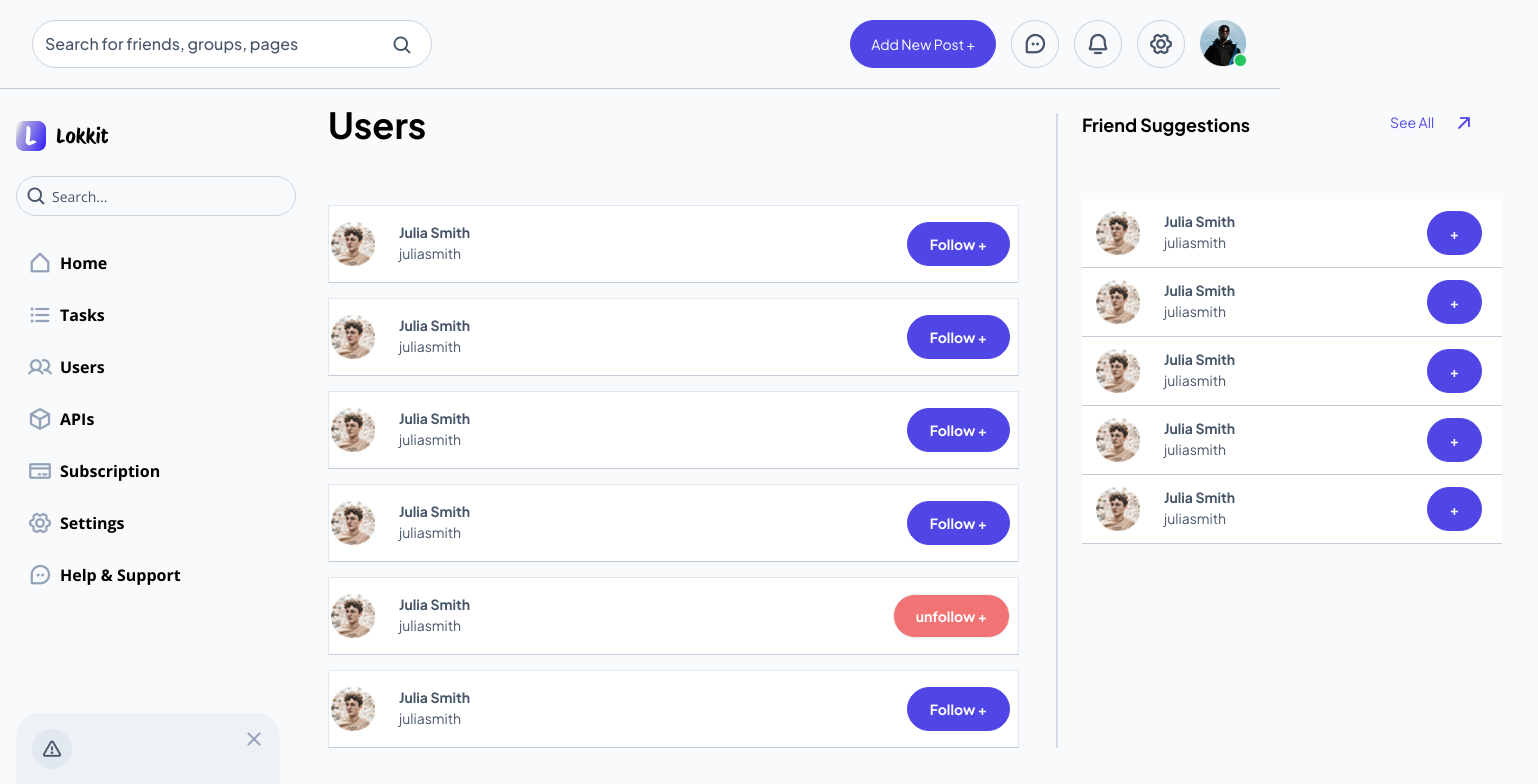
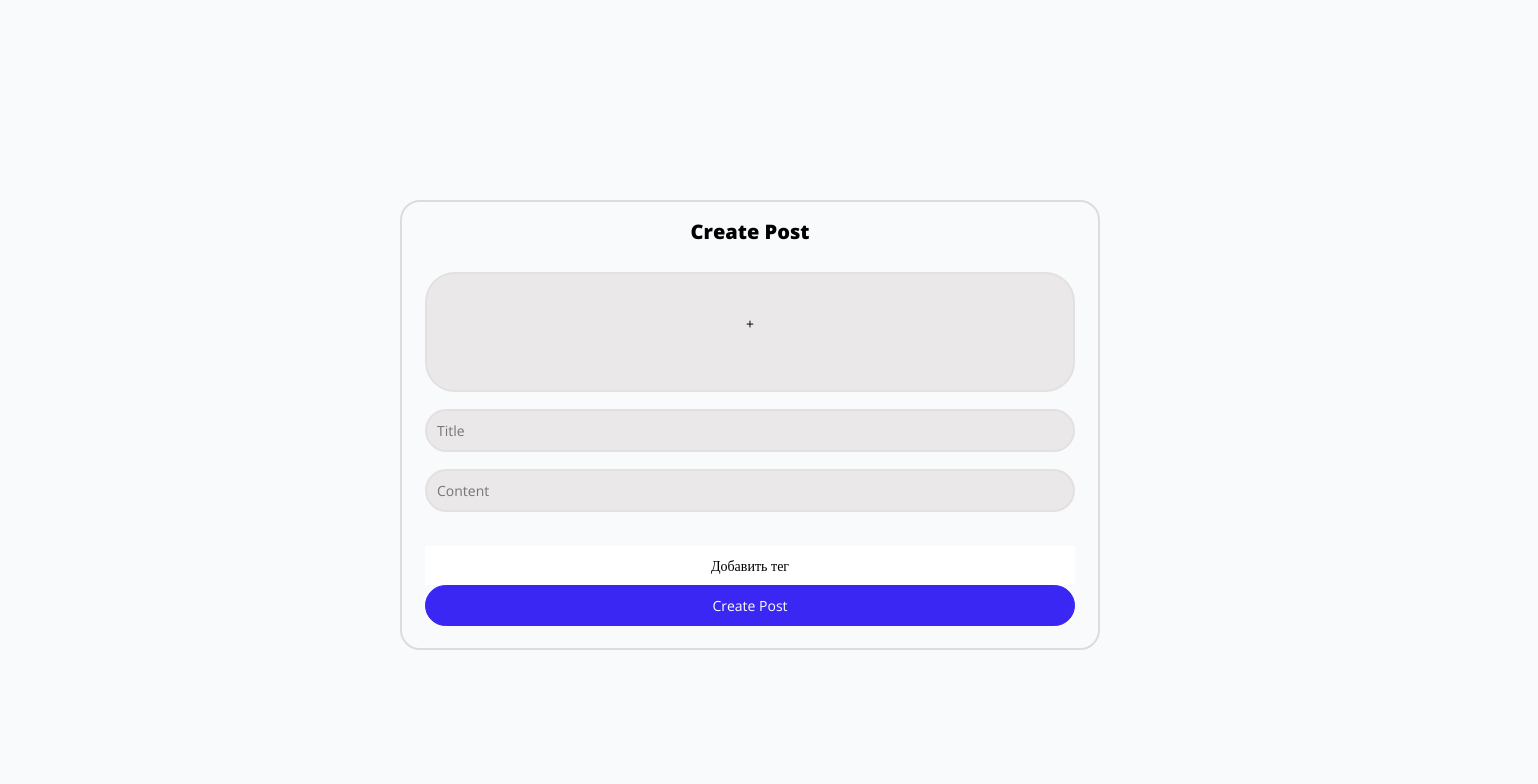
Before and after one commit to Kotiev12/Lokkit1, an Angular app: page /users in a window 1280 px wide. Shown: the top 784 px of the page, 1538 px wide, since content can reach past the window. Built offline with nearby package versions, Linux system fonts and the light colour scheme.

Commit message:
feat(post): added feature create-post

```diff
--- a/src/app/app.component.html
+++ b/src/app/app.component.html
@@ -1,5 +1 @@
-<app-navbar/>
-<main class="container">
-  <app-sidebar/>
-  <router-outlet></router-outlet>
-</main>
+<app-create-post>
--- a/src/app/app.component.ts
+++ b/src/app/app.component.ts
@@ -4,11 +4,12 @@ import { NavbarComponent } from "./shared/components/navbar/navbar.component";
 import { ProfileComponent } from "./features/profile/pages/profile/profile.component";
 import { SidebarComponent } from "./shared/components/sidebar/sidebar.component";
 import { RegisterComponent } from './features/register/register.component';
+import { CreatePostComponent } from "./features/post/components/create-post/create-post.component";
 
 
 @Component({
   selector: 'app-root',
-  imports: [RouterOutlet, NavbarComponent, ProfileComponent, SidebarComponent, RegisterComponent],
+  imports: [RouterOutlet, NavbarComponent, ProfileComponent, SidebarComponent, RegisterComponent, CreatePostComponent],
   templateUrl: './app.component.html',
   styleUrl: './app.component.scss'
 })
--- a/src/app/core/services/post.service.ts
+++ b/src/app/core/services/post.service.ts
@@ -75,4 +75,7 @@ export class PostService {
       }
     }
 
+    createPost(data: any) {
+      console.log(data);
+    }
 }
--- /dev/null
+++ b/src/app/features/post/components/create-post/create-post.component.html
@@ -0,0 +1,43 @@
+<div class="create-post">
+  <h1>Create Post</h1>
+  <form [formGroup]="createPostForm" class="form" class="form">
+    <label class="file">
+      <input class="img" formControlName="image" type="file" />
+      <span>+</span>
+    </label>
+    <input formControlName="title" type="text" placeholder="Title" />
+    @if(createPostForm.controls.title.touched &&
+    createPostForm.controls.title.invalid){
+    <span *ngIf="createPostForm.controls.title?.errors?.['required']">
+      обязательное поле
+    </span>
+    <span *ngIf="createPostForm.controls.title?.errors?.['minlength']">
+      минимальное число символов 3
+    </span>
+    }
+    <input formControlName="content" type="text" placeholder="Content" />
+    @if(createPostForm.controls.content.touched &&
+    createPostForm.controls.content.invalid){
+    <span *ngIf="createPostForm.controls.content?.errors?.['required']">
+      Обязательное поле
+    </span>
+    <span *ngIf="createPostForm.controls.content?.errors?.['maxlength']">
+      максимальное число символов 150
+    </span>
+    }
+    <div formArrayName="tegs" class="tegs">
+      @for(teg of tegs.controls; track $index){
+      <label class="teg" for="">
+        <input [formControlName]="$index" type="text" name="" id="" />
+        <p (click)="closeTag()">X</p>
+      </label>
+      }
+    </div>
+    <div>
+      <div class="foot-btn">
+        <button class="tag" (click)="addTeg()">Добавить тег</button>
+        <button class="create" (click)="createPost()">Create Post</button>
+      </div>
+    </div>
+  </form>
+</div>
--- /dev/null
+++ b/src/app/features/post/components/create-post/create-post.component.scss
@@ -0,0 +1,82 @@
+.create-post {
+  display: flex;
+  flex-direction: column;
+  gap: 20px;
+  align-items: center;
+  margin-left: 400px;
+  margin-top: 200px;
+  width: 700px;
+  height: 450px;
+  border: 2px solid rgb(220, 220, 220);
+  border-radius: 20px;
+  h1{
+    padding-top: 10px;
+    font-size: 20px;
+    font-weight: 1000;
+    line-height: 40px;
+  }
+}
+
+.form {
+  display: flex;
+  flex-direction: column;
+  gap: 17px;
+
+  input {
+    width: 650px;
+    padding: 10px;
+    border: 2px solid rgb(227, 224, 224);
+    border-radius: 30px;
+    background-color: rgb(234, 232, 232);
+  }
+  .img{
+    display: none;
+    height: 150px;
+    padding: 40px;
+  }
+}
+
+.file{
+  display: inline-block;
+  text-align: center;
+  width: 650px;
+  height: 120px;
+  padding: 40px;
+  border: 2px solid rgb(227, 224, 224);
+  border-radius: 30px;
+  background-color: rgb(234, 232, 232);
+}
+
+button {
+  padding: 10px;
+}
+
+input.ng-valid.ng-touched {
+  border-bottom: 2px solid green;
+}
+
+input.ng-invalid.ng-touched {
+  border-bottom: 2px solid red;
+}
+
+button{
+  width: 650px;
+  padding: 10px;
+}
+
+.tag{
+  background-color: #fff;
+}
+
+.create{
+  background-color: var(--purple);
+  color: #fff;
+  border: 1px solid var(--purple);
+  border-radius: 30px;
+}
+
+.foot-btn{
+  display: flex;
+  flex-direction: column;
+  align-items: center;
+}
--- /dev/null
+++ b/src/app/features/post/components/create-post/create-post.component.ts
@@ -0,0 +1,40 @@
+import { CommonModule } from '@angular/common';
+import { Component, inject } from '@angular/core';
+import { FormControl, FormGroup, Validators, ReactiveFormsModule, FormArray } from '@angular/forms';
+import { PostService } from '../../../../core/services/post.service';
+
+@Component({
+  selector: 'app-create-post',
+  imports: [CommonModule, ReactiveFormsModule],
+  templateUrl: './create-post.component.html',
+  styleUrl: './create-post.component.scss'
+})
+export class CreatePostComponent {
+  postService = inject(PostService)
+  createPostForm = new FormGroup({
+    image: new FormControl(null),
+    title: new FormControl('', [Validators.required, Validators.minLength(3)]),
+    content: new FormControl('', [
+      Validators.required,
+      Validators.maxLength(150),
+    ]),
+    tegs: new FormArray([]),
+  });
+  createPost() {
+    if(this.createPostForm.valid){
+      this.postService.createPost(this.createPostForm.value)
+    }
+  }
+
+  get tegs() {
+    return this.createPostForm.get('tegs') as FormArray
+  }
+
+  addTeg () {
+    return this.tegs.push(new FormControl('', Validators.required));
+  }
+
+  closeTag(): void {
+    this.tegs.removeAt(this.tegs.length - 1);
+  }
+}
```
